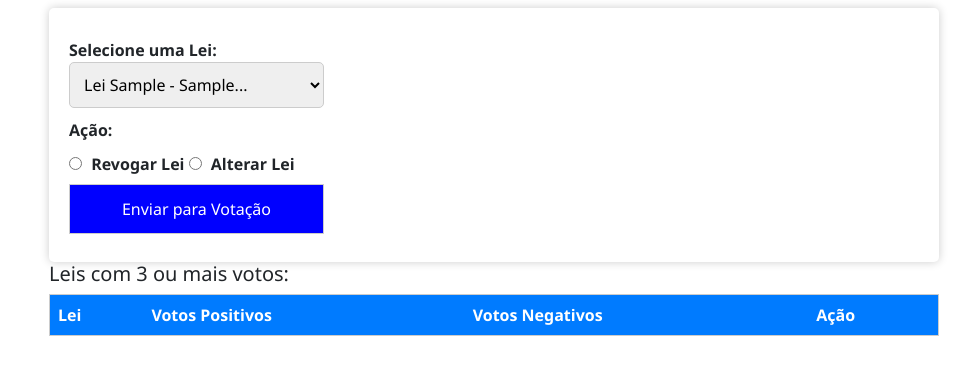
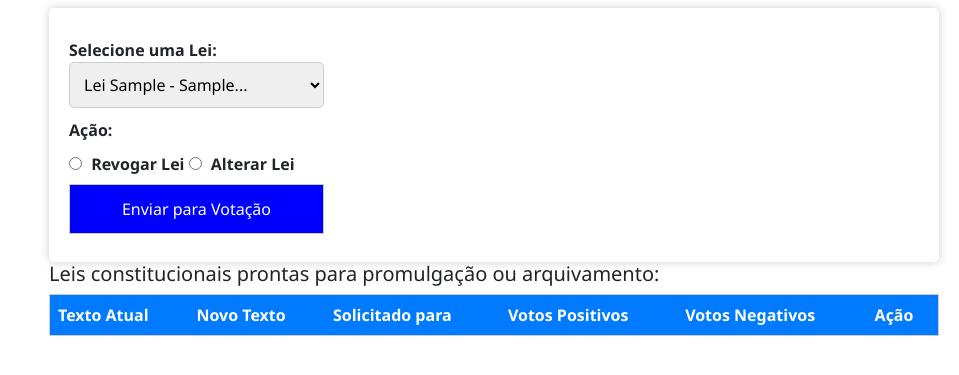
Before and after one commit to solitariewolf/Mine-Laws, a PHP site: page /pages/gabinete.php in a window 1280 px wide. Shown: the part 304-679 px from the top of the page, without its empty margins (321-1280 px from the left). Run offline with PHP 8.4, Linux system fonts and the light colour scheme; the visitor is signed in with stand-in values (Sample User, id 1); tables that the repository leaves empty or names only in its code hold one stand-in row (values such as "Sample post"); lists and menus that the app fills with data are empty.

Commit message:
Changes to be committed: 	modified:   css/style-main.css 	new file:   pages/deletar_votacao.php 	modified:   pages/gabinete.php

```diff
--- a/css/style-main.css
+++ b/css/style-main.css
@@ -262,35 +295,31 @@ th, td {
     text-align: left;
 }
 
-/* Estilo para o cabeçalho da tabela */
 th {
-    background-color: #007BFF; /* Cor de fundo do cabeçalho */
-    color: #fff; /* Cor do texto no cabeçalho */
+    background-color: #007BFF;
+    color: #fff;
 }
 
-/* Estilo para as linhas alternadas na tabela */
 tr:nth-child(even) {
-    background-color: #f2f2f2; /* Cor de fundo das linhas pares */
+    background-color: #f2f2f2;
 }
 
-/* Estilo para os botões de aprovar e reprovar */
 .aprovar-btn, .reprovar-btn {
-    background-color: #28A745; /* Cor de fundo do botão de aprovar */
-    color: #fff; /* Cor do texto no botão de aprovar */
+    background-color: #28A745;
+    color: #fff;
     border: none;
     padding: 5px 10px;
     cursor: pointer;
 }
 
 .reprovar-btn {
-    background-color: #DC3545; /* Cor de fundo do botão de reprovar */
+    background-color: #DC3545;
 }
 
 .aprovar-btn:hover, .reprovar-btn:hover {
-    background-color: #218838; /* Cor de fundo do botão ao passar o mouse */
+    background-color: #218838;
 }
 
-/* Estilo para o corpo da página */
 .corpo {
     padding: 20px;
 }
--- a/pages/gabinete.php
+++ b/pages/gabinete.php
@@ -13,7 +13,7 @@ if (!$result) {
     die("Erro ao buscar as leis: " . mysqli_error($conexao));
 }
 
-$consulta_leis = "SELECT l.id, l.numero_lei, l.lei, le.votos_positivos, le.votos_negativos
+$consulta_leis = "SELECT l.id, l.numero_lei, le.nova_lei, le.acao, l.lei, le.votos_positivos, le.votos_negativos
 FROM leis l
 LEFT JOIN leis_em_votacao le ON l.id = le.id_lei_original
 GROUP BY l.id
@@ -76,10 +76,12 @@ $result_consulta = mysqli_query($conn, $consulta_leis);
     <!--seção sobre as leis com votação encerrada-->
 
 <div class="leis-votacao">
-    <h2>Leis com 3 ou mais votos:</h2>
+    <h2>Leis constitucionais prontas para promulgação ou arquivamento:</h2>
     <table>
         <tr>
-            <th>Lei</th>
+            <th>Texto Atual</th>
+            <th>Novo Texto</th>
+            <th>Solicitado para</th>
             <th>Votos Positivos</th>
             <th>Votos Negativos</th>
             <th>Ação</th>
@@ -88,6 +90,8 @@ $result_consulta = mysqli_query($conn, $consulta_leis);
         while ($row_consulta = mysqli_fetch_assoc($result_consulta)) {
             echo "<tr>";
             echo "<td>{$row_consulta['lei']}</td>";
+            echo "<td>{$row_consulta['nova_lei']}</td>";
+            echo "<td>{$row_consulta['acao']}</td>";
             echo "<td>{$row_consulta['votos_positivos']}</td>";
             echo "<td>{$row_consulta['votos_negativos']}</td>";
             echo "<td>";
@@ -95,7 +99,7 @@ $result_consulta = mysqli_query($conn, $consulta_leis);
             if (($row_consulta['votos_positivos'] - $row_consulta['votos_negativos']) >= 3) {
                 echo "<button class='promulgar-btn' data-lei-id='{$row_consulta['id']}'>Promulgar</button>";
             } else {
-                echo "<button class='deletar-btn' data-lei-id='{$row_consulta['id']}'>Deletar Votação</button>";
+                echo "<button class='deletar-btn' data-lei-id='{$row_consulta['id']}'>Arquivar</button>";
             }
 
             echo "</td>";
```
Also changed, not shown: other parts of css/style-main.css (+34 -1 lines), pages/deletar_votacao.php (added, +33 -0 lines).
